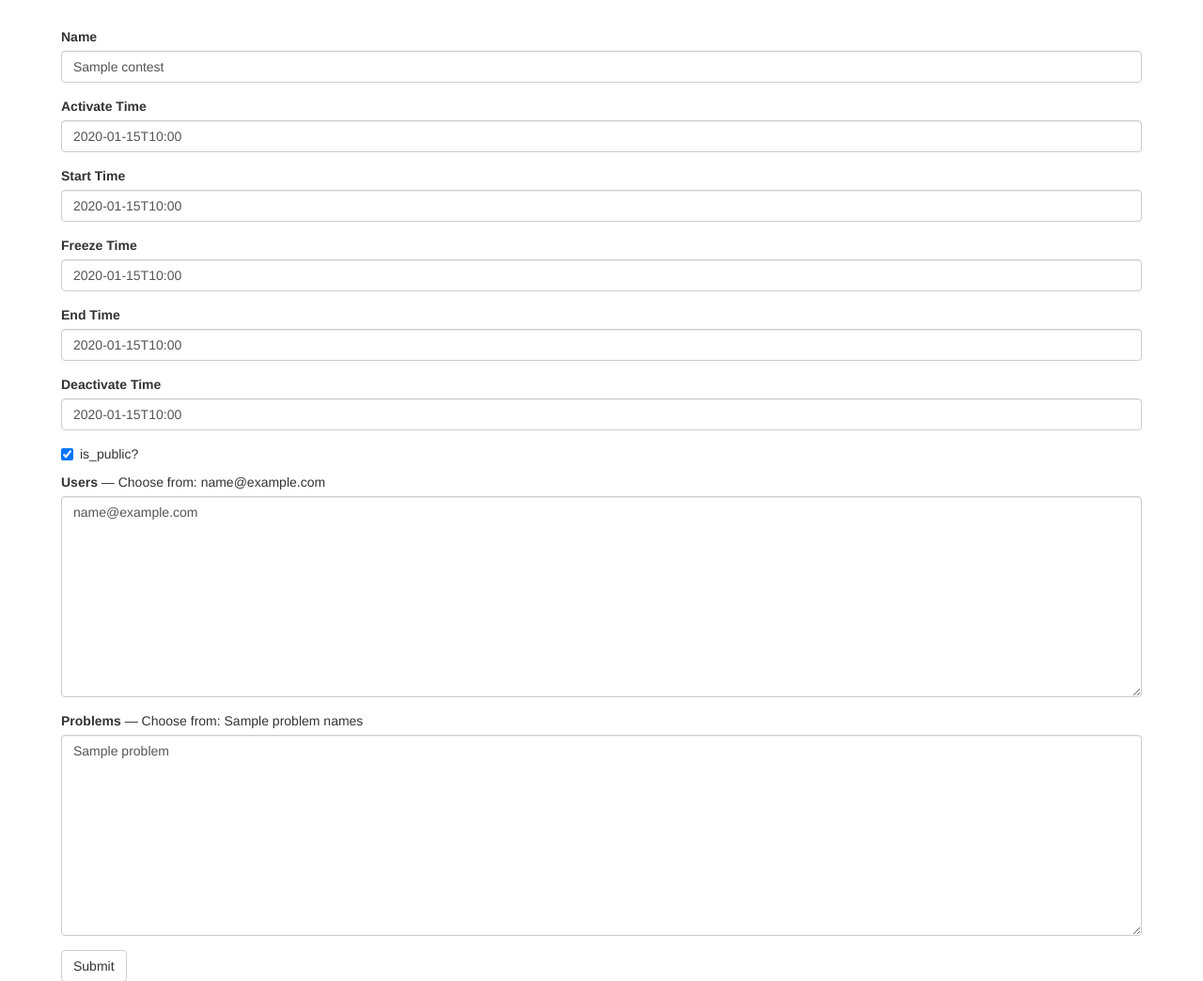
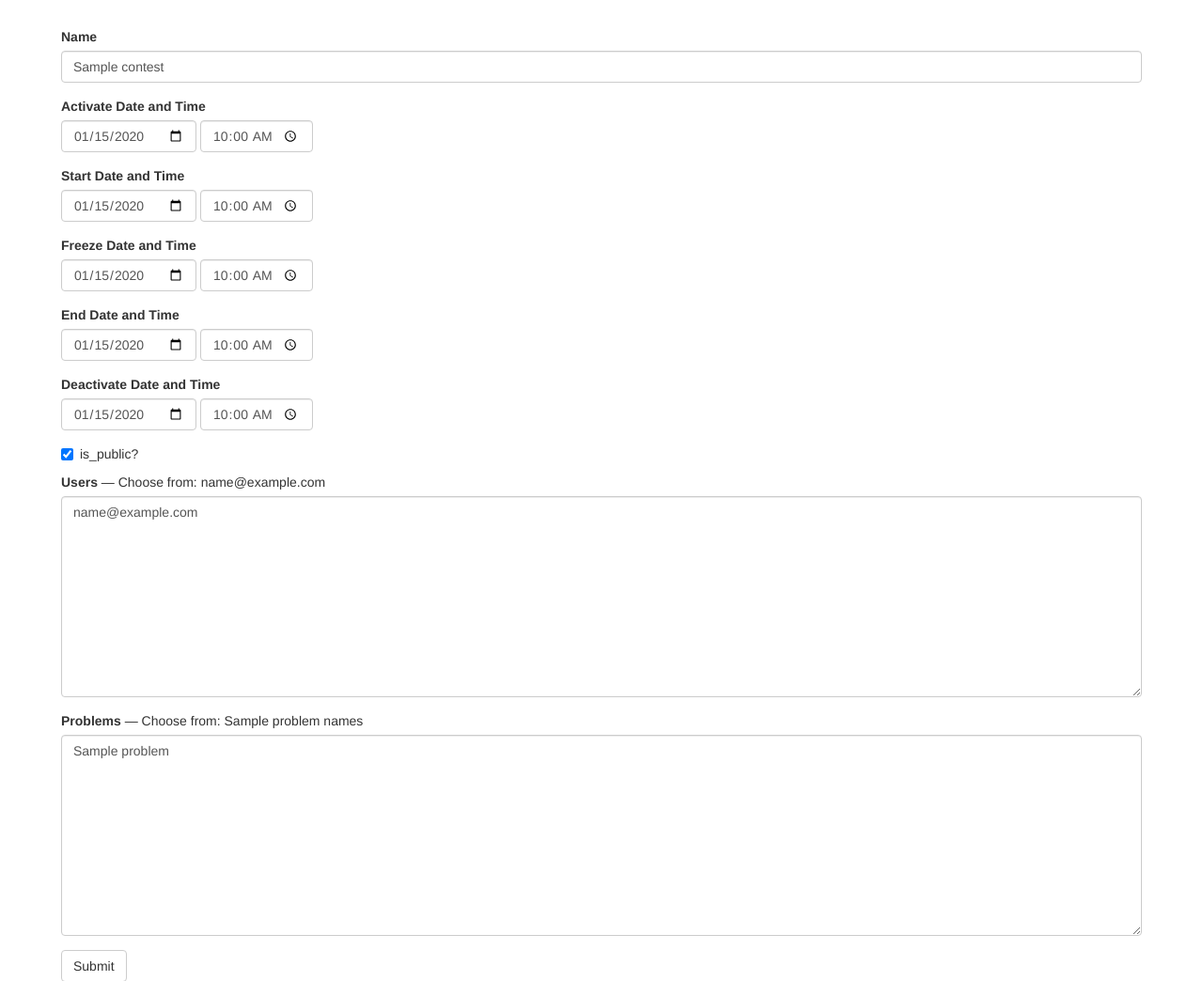
Before and after one commit to unoacm/code_court, a Flask app: template code_court/courthouse/templates/contests/add_edit.html in a window 1280 px wide. Shown: the part 51-1095 px from the top of the page at 94% size. Run offline with Flask 2, Linux system fonts and the light colour scheme; tables that the repository leaves empty hold one stand-in row (values such as "Sample post"); the template is opened without the code that fills it: values that come from a table or form of the project are taken from there, most other values are stand-ins (such as "Sample title", 1, 10 or a date in 2020); parts of the project's set-up code (start-up, migrations or seed data) failed here and were passed over; some libraries are stand-ins or nearby versions.

Commit message:
Use separate HTML date and time fields

```diff
--- a/code_court/courthouse/model.py
+++ b/code_court/courthouse/model.py
@@ -550,6 +550,22 @@ def str_to_dt(s):
     """Converts a string in format 2017-12-30T12:60 to datetime"""
     return datetime.datetime.strptime(s, '%Y-%m-%dT%H:%M')
 
+def strs_to_dt(date_string, time_string):
+    """Converts two strings in formats "2017-12-30" and "12:60" to datetime"""
+    return str_to_dt(date_string + "T" + time_string)
+
+def time_str_to_dt(s):
+    """Converts a string in format 12:59 to datetime"""
+    return datetime.datetime.strptime(s, '%H:%M')
+
 def dt_to_str(dt):
     """Converts a datetime to a string in format 2017-12-30T12:60"""
     return datetime.datetime.strftime(dt, '%Y-%m-%dT%H:%M')
+
+def dt_to_date_str(dt):
+    """Converts a datetime to a string in format 2017-12-30"""
+    return datetime.datetime.strftime(dt, '%Y-%m-%d')
+
+def dt_to_time_str(dt):
+    """Converts a datetime to a string in format 12:59"""
+    return datetime.datetime.strftime(dt, '%H:%M')
--- a/code_court/courthouse/templates/contests/add_edit.html
+++ b/code_court/courthouse/templates/contests/add_edit.html
@@ -17,24 +17,39 @@
         <input type="text" class="form-control" id="name" name="name" placeholder="Name" value="{{ contest.name }}" required>
     </div>
     <div class="form-group">
-        <label for="activate_time">Activate Time</label>
-        <input type="text" class="form-control" id="activate_time" name="activate_time" placeholder="yyyy-mm-ddThh:mm" title="A valid time format is of the form yyyy-mm-ddThh:mm" value="{{ contest.activate_time|dt_to_str }}" pattern="\d{4}-\d{2}-\d{2}T\d{2}:\d{2}" required>
+        <label for="activate_time">Activate Date and Time</label>
+        <div class="form-inline">
+            <input type="date" class="form-control" id="activate_date" name="activate_date" placeholder="YYYY-MM-DD" title="A valid time format is of the form YYYY-MM-DD" value="{{ contest.activate_time and contest.activate_time|dt_to_date_str }}" pattern="\d{4}-\d{2}-\d{2}" required>
+            <input type="time" class="form-control" id="activate_time" name="activate_time" placeholder="HH:MM" title="A valid time format is of the form HH:MM" value="{{ contest.activate_time and contest.activate_time|dt_to_time_str }}" pattern="\d{2}:\d{2}" required>
+        </div>
     </div>
     <div class="form-group">
-        <label for="start_time">Start Time</label>
-        <input type="text" class="form-control" id="start_time" name="start_time" placeholder="yyyy-mm-ddThh:mm" title="A valid time format is of the form yyyy-mm-ddThh:mm" value="{{ contest.start_time|dt_to_str }}" pattern="\d{4}-\d{2}-\d{2}T\d{2}:\d{2}" required>
+        <label for="activate_time">Start Date and Time</label>
+        <div class="form-inline">
+            <input type="date" class="form-control" id="start_date" name="start_date" placeholder="YYYY-MM-DD" title="A valid time format is of the form YYYY-MM-DD" value="{{ contest.start_time and contest.start_time|dt_to_date_str }}" pattern="\d{4}-\d{2}-\d{2}" required>
+            <input type="time" class="form-control" id="start_time" name="start_time" placeholder="HH:MM" title="A valid time format is of the form HH:MM" value="{{ contest.start_time and contest.start_time|dt_to_time_str }}" pattern="\d{2}:\d{2}" required>
+        </div>
     </div>
     <div class="form-group">
-        <label for="freeze_time">Freeze Time</label>
-        <input type="text" class="form-control" id="freeze_time" name="freeze_time" placeholder="yyyy-mm-ddThh:mm" title="A valid time format is of the form yyyy-mm-ddThh:mm" value="{{ contest.freeze_time|dt_to_str }}" pattern="\d{4}-\d{2}-\d{2}T\d{2}:\d{2}" required>
+        <label for="activate_time">Freeze Date and Time</label>
+        <div class="form-inline">
+            <input type="date" class="form-control" id="freeze_date" name="freeze_date" placeholder="YYYY-MM-DD" title="A valid time format is of the form YYYY-MM-DD" value="{{ contest.freeze_time and contest.freeze_time|dt_to_date_str }}" pattern="\d{4}-\d{2}-\d{2}" required>
+            <input type="time" class="form-control" id="freeze_time" name="freeze_time" placeholder="HH:MM" title="A valid time format is of the form HH:MM" value="{{ contest.freeze_time and contest.freeze_time|dt_to_time_str }}" pattern="\d{2}:\d{2}" required>
+        </div>
     </div>
     <div class="form-group">
-        <label for="end_time">End Time</label>
-        <input type="text" class="form-control" id="end_time" name="end_time" placeholder="yyyy-mm-ddThh:mm" title="A valid time format is of the form yyyy-mm-ddThh:mm" value="{{ contest.end_time|dt_to_str }}" pattern="\d{4}-\d{2}-\d{2}T\d{2}:\d{2}" required>
+        <label for="activate_time">End Date and Time</label>
+        <div class="form-inline">
+            <input type="date" class="form-control" id="end_date" name="end_date" placeholder="YYYY-MM-DD" title="A valid time format is of the form YYYY-MM-DD" value="{{ contest.end_time and contest.end_time|dt_to_date_str }}" pattern="\d{4}-\d{2}-\d{2}" required>
+            <input type="time" class="form-control" id="end_time" name="end_time" placeholder="HH:MM" title="A valid time format is of the form HH:MM" value="{{ contest.end_time and contest.end_time|dt_to_time_str }}" pattern="\d{2}:\d{2}" required>
+        </div>
     </div>
     <div class="form-group">
-        <label for="deactivate_time">Deactivate Time</label>
-        <input type="text" class="form-control" id="deactivate_time" name="deactivate_time" placeholder="yyyy-mm-ddThh:mm" title="A valid time format is of the form yyyy-mm-ddThh:mm" value="{{ contest.deactivate_time|dt_to_str }}" pattern="\d{4}-\d{2}-\d{2}T\d{2}:\d{2}" required>
+        <label for="activate_time">Deactivate Date and Time</label>
+        <div class="form-inline">
+            <input type="date" class="form-control" id="deactivate_date" name="deactivate_date" placeholder="YYYY-MM-DD" title="A valid time format is of the form YYYY-MM-DD" value="{{ contest.deactivate_time and contest.deactivate_time|dt_to_date_str }}" pattern="\d{4}-\d{2}-\d{2}" required>
+            <input type="time" class="form-control" id="deactivate_time" name="deactivate_time" placeholder="HH:MM" title="A valid time format is of the form HH:MM" value="{{ contest.deactivate_time and contest.deactivate_time|dt_to_time_str }}" pattern="\d{2}:\d{2}" required>
+        </div>
     </div>
     <div class="checkbox">
         <label>
--- a/code_court/courthouse/web.py
+++ b/code_court/courthouse/web.py
@@ -62,6 +62,8 @@ def create_app():
     # Add datetime to string filter to Jinja2
     # http://flask.pocoo.org/docs/0.12/templating/
     app.jinja_env.filters['dt_to_str'] = model.dt_to_str
+    app.jinja_env.filters['dt_to_date_str'] = model.dt_to_date_str
+    app.jinja_env.filters['dt_to_time_str'] = model.dt_to_time_str
 
     db.init_app(app)
     CORS(app)
```
Also changed, not shown: code_court/courthouse/test/contests_test.py (+20 -10 lines), code_court/courthouse/views/admin/contests.py (+15 -10 lines).
